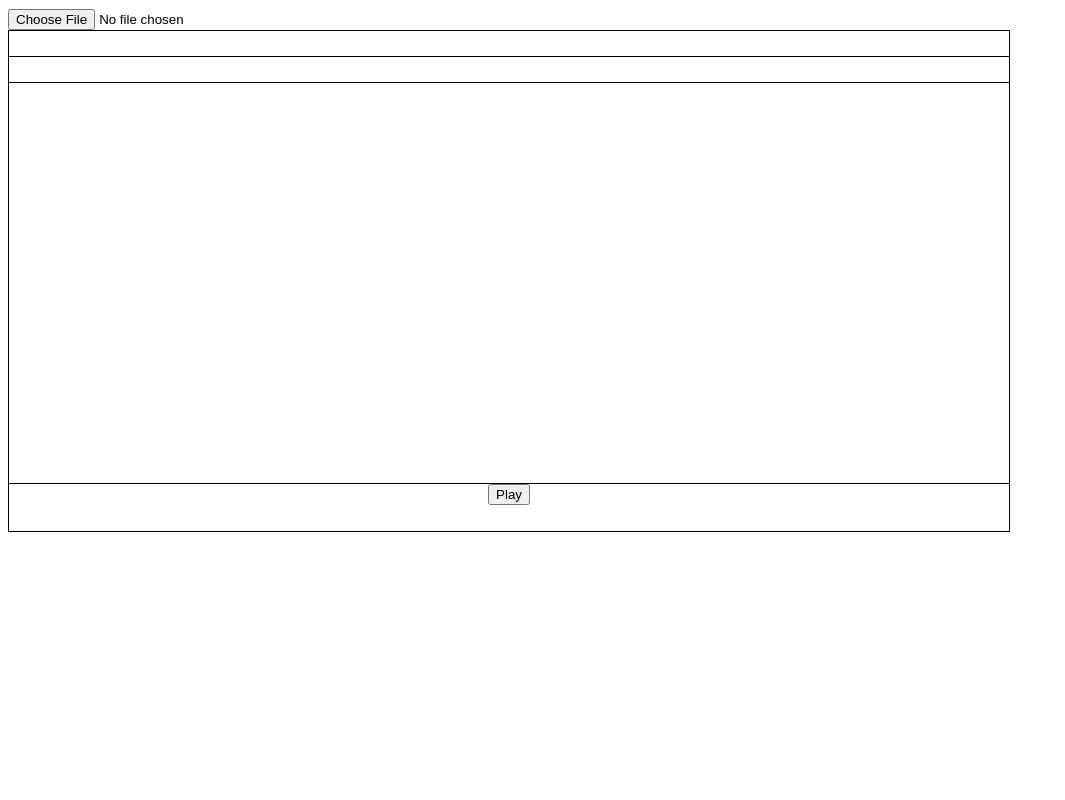
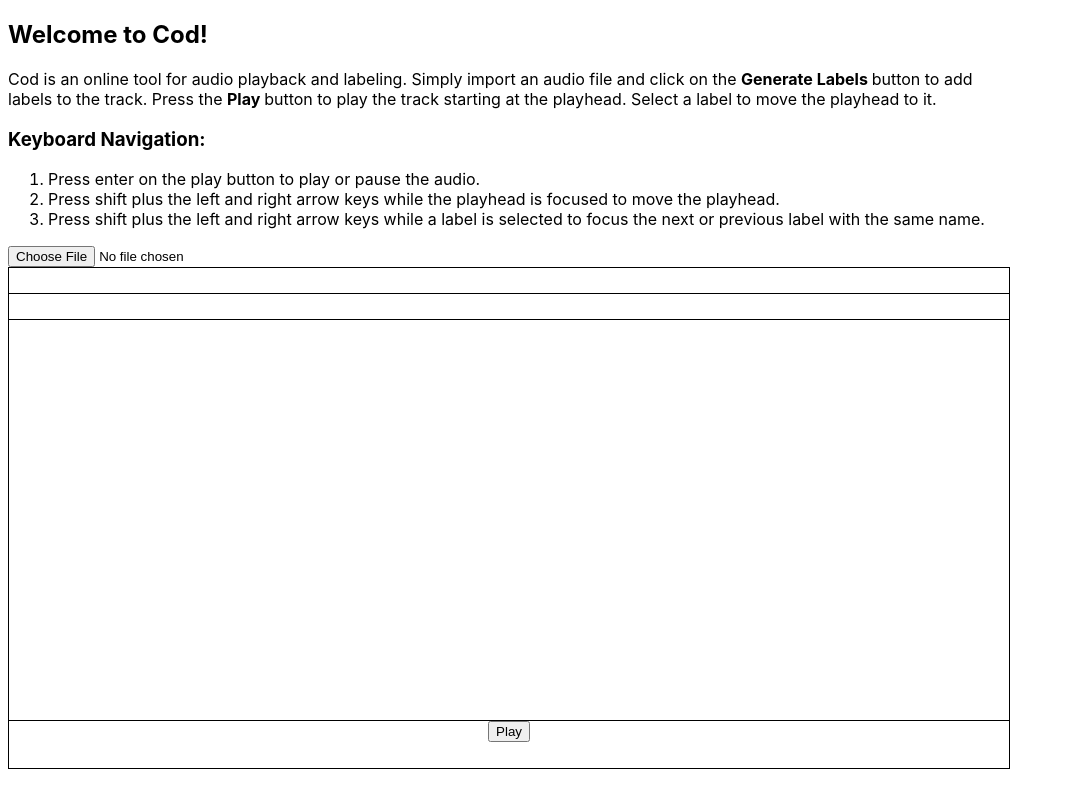
Before and after one commit to cod-audio/cod, a React app: page / in a window 1280 px wide. Shown: the whole page, without its empty margins (0-1065 px from the left). Built offline with nearby package versions, Linux system fonts and the light colour scheme.

Commit message:
Add Page Description

```diff
--- a/src/components/App.tsx
+++ b/src/components/App.tsx
@@ -3,6 +3,7 @@ import "./App.css";
 
 import AudioLoader from "./AudioLoader";
 import AudioPlayer from "../util/AudioPlayer";
+import PageDescription from "./PageDescription";
 import StyleConstants from "../util/StyleConstants";
 import TrackArea from "./TrackArea";
 
@@ -30,12 +31,13 @@ class App extends Component<{}, AppState> {
     }
 
     render() {
-        return <div className="App"
+        return <main className="App"
                     style={{ margin: StyleConstants.AppMargin }}>
+            <PageDescription/>
             <AudioLoader handleFileLoad={this.handleFileLoad}/>
             <TrackArea audioBuffer={this.state.audioBuffer}
                        audioPlayer={this.state.audioPlayer}/>
-        </div>;
+        </main>;
     }
 
 }
--- /dev/null
+++ b/src/components/PageDescription.css
@@ -0,0 +1,7 @@
+.page-description {
+
+}
+
+.page-description :focus {
+    outline: 2px solid black;
+}
--- /dev/null
+++ b/src/components/PageDescription.tsx
@@ -0,0 +1,37 @@
+import React, { Component } from "react";
+import "./PageDescription.css";
+
+import Style from "../util/StyleConstants";
+
+class PageDescription extends Component<{}, {}> {
+
+    render() {
+        return <section className="page-description"
+                        style={{ width: Style.TrackAreaWidth }}
+                        tabIndex={0}>
+            <h1>Welcome to Cod!</h1>
+            <p>
+                Cod is an online tool for audio playback and labeling. Simply
+                import an audio file and click on the <b>Generate Labels </b>
+                button to add labels to the track. Press the <b>Play </b> button
+                to play the track starting at the playhead. Select a label to move
+                the playhead to it.
+            </p>
+            <h3>Keyboard Navigation:</h3>
+            <ol>
+                <li>Press enter on the play button to play or pause the audio.</li>
+                <li>
+                    Press shift plus the left and right arrow keys while the playhead
+                    is focused to move the playhead.
+                </li>
+                <li>
+                    Press shift plus the left and right arrow keys while a label is
+                    selected to focus the next or previous label with the same name.
+                </li>
+            </ol>
+        </section>
+    }
+
+}
+
+export default PageDescription;
```
